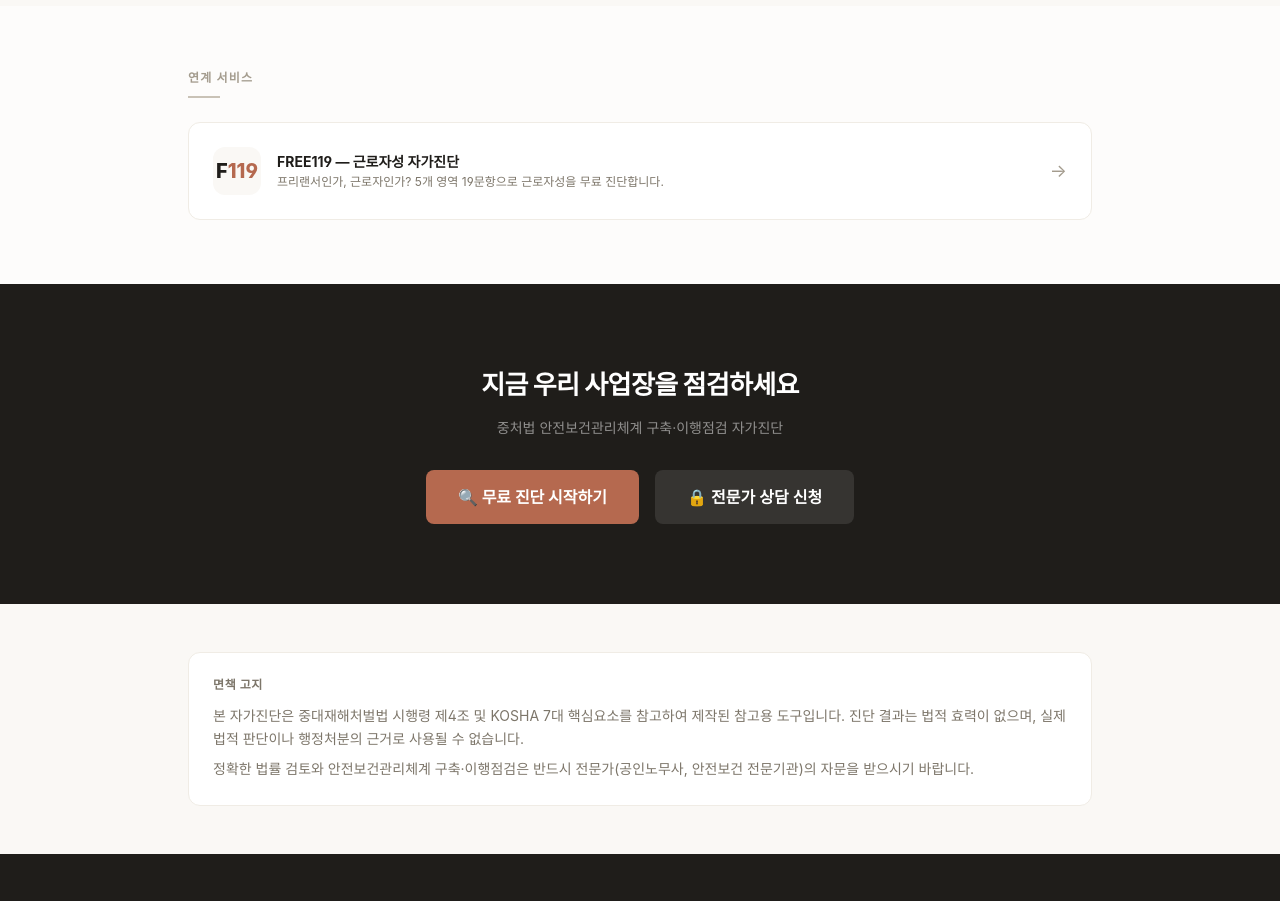
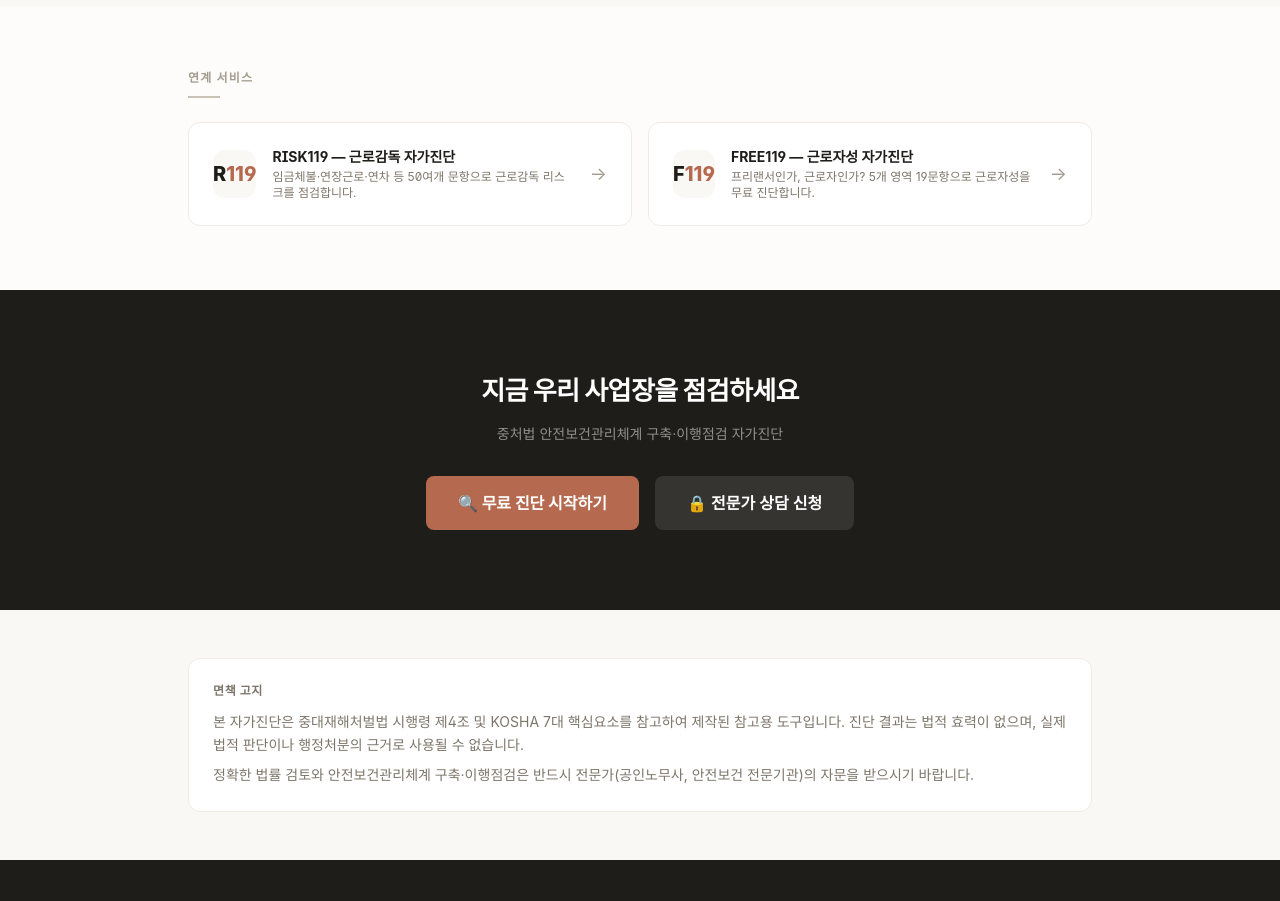
Before and after one commit to cdj44y-ui/safe119-cursor-starter, a Next.js app: page / in a window 1280 px wide. Shown: the part 6280-7181 px from the top of the page. Built offline with nearby package versions, Linux system fonts and the light colour scheme; no server answers; a web font is replaced by a local one.

Commit message:
feat: 연계 서비스 섹션에 RISK119 카드 추가

```diff
--- a/components/landing/LinkedService.tsx
+++ b/components/landing/LinkedService.tsx
@@ -8,6 +8,27 @@ export default function LinkedService() {
           연계 서비스
         </span>
         <div className="w-8 h-0.5 bg-sand-400 mb-6" />
+
+        <div className="grid grid-cols-1 md:grid-cols-2 gap-4">
+          <a
+            href="https://risk119.site"
+            target="_blank"
+            rel="noopener noreferrer"
+            className="block bg-white border border-sand-200 rounded-lg p-6 hover:shadow-md transition-shadow"
+          >
+            <div className="flex items-center gap-4">
+              <div className="w-12 h-12 bg-sand-100 rounded-lg flex items-center justify-center text-xl font-extrabold text-ink">
+                R<span className="text-copper">119</span>
+              </div>
+              <div>
+                <h3 className="text-sm font-bold text-ink mb-0.5">RISK119 — 근로감독 자가진단</h3>
+                <p className="text-xs text-ink-4">
+                  임금체불·연장근로·연차 등 50여개 문항으로 근로감독 리스크를 점검합니다.
+                </p>
+              </div>
+              <span className="ml-auto text-ink-5 text-lg">→</span>
+            </div>
+          </a>
 
           <a
             href="https://free119.site"
@@ -29,6 +50,7 @@ export default function LinkedService() {
             </div>
           </a>
         </div>
+      </div>
     </section>
   );
 }
```
Lines whose indentation alone changed are shown as unchanged.
